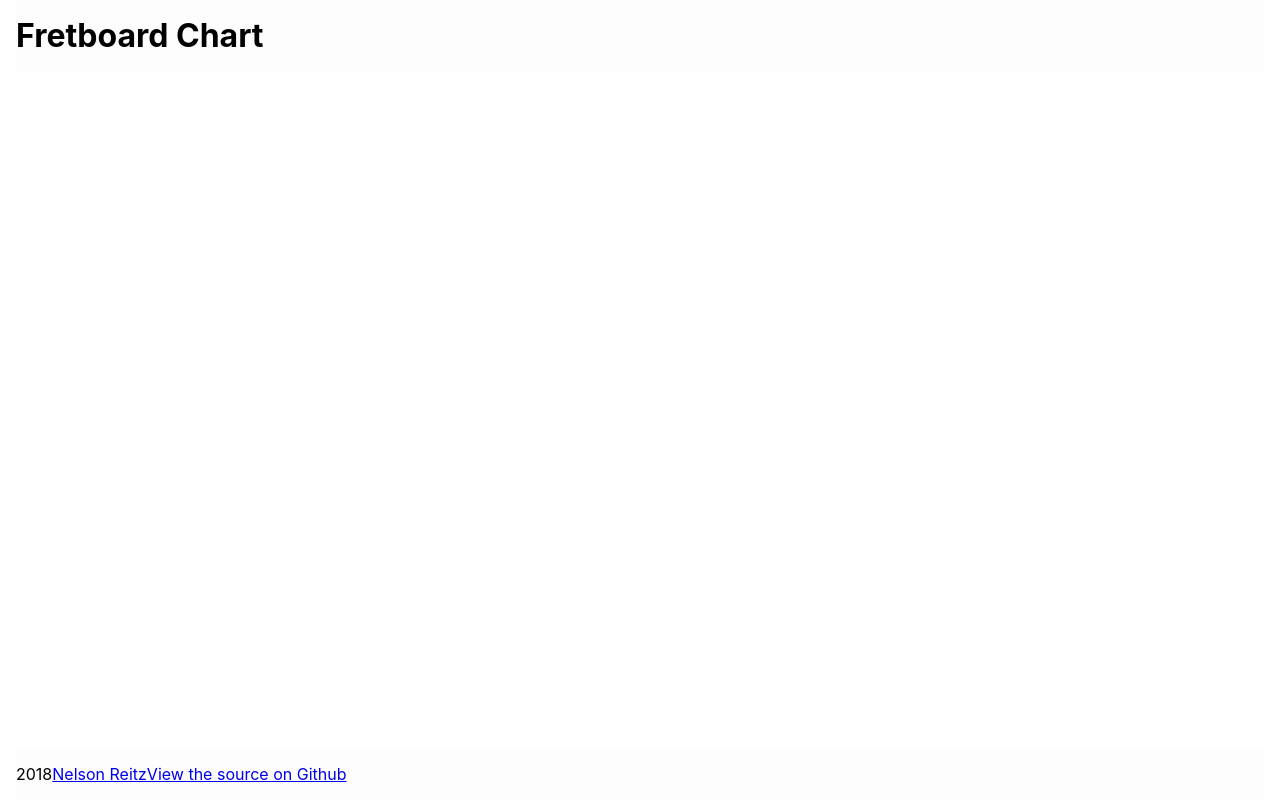
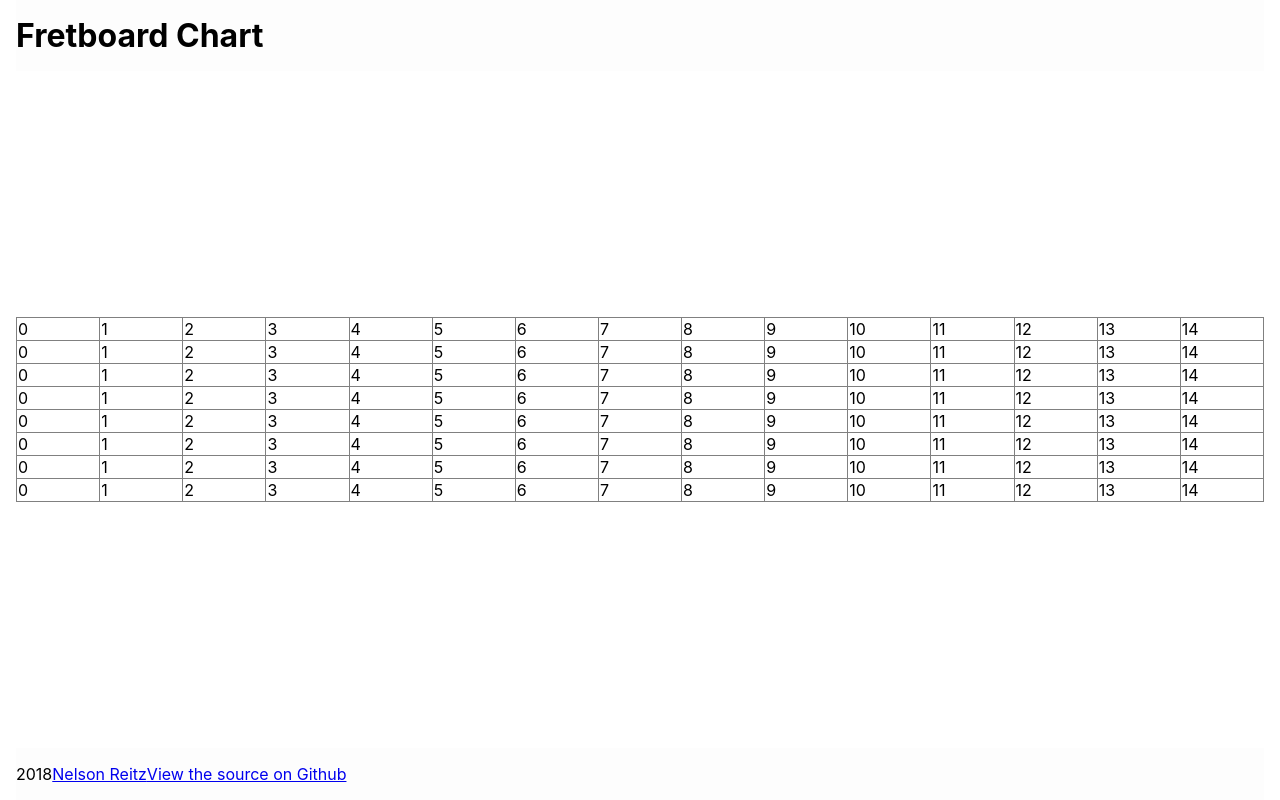
Before and after one commit to nelsonreitz/fretboard-notes, a React (Create React App) app: page / in a window 1280 px wide. Built offline with nearby package versions, Linux system fonts and the light colour scheme.

Commit message:
Add the fretboard component

```diff
--- a/src/App.css
+++ b/src/App.css
@@ -23,3 +23,13 @@
   padding-bottom: 1rem;
   background-color: #fdfdfd;
 }
+
+.Fretboard table {
+  width: 100%;
+  border-collapse: collapse;
+  table-layout: fixed;
+}
+
+.Fretboard td {
+  border: 1px solid grey;
+}
--- a/src/App.js
+++ b/src/App.js
@@ -23,11 +23,36 @@ class Footer extends Component {
   }
 }
 
+class Fretboard extends Component {
+  render() {
+    let table = [];
+
+    for (let i = 0; i < 8; i++) {
+      let row = [];
+
+      for (let j = 0; j < 15; j++) {
+        row.push(<td>{j}</td>);
+      }
+
+      table.push(<tr>{row}</tr>);
+    }
+
+    return (
+      <div className="Fretboard">
+        <table>
+          {table}
+        </table>
+      </div>
+    );
+  }
+}
+
 class App extends Component {
   render() {
     return (
       <div className="App">
         <Header />
+        <Fretboard />
         <Footer />
       </div>
     );
```
